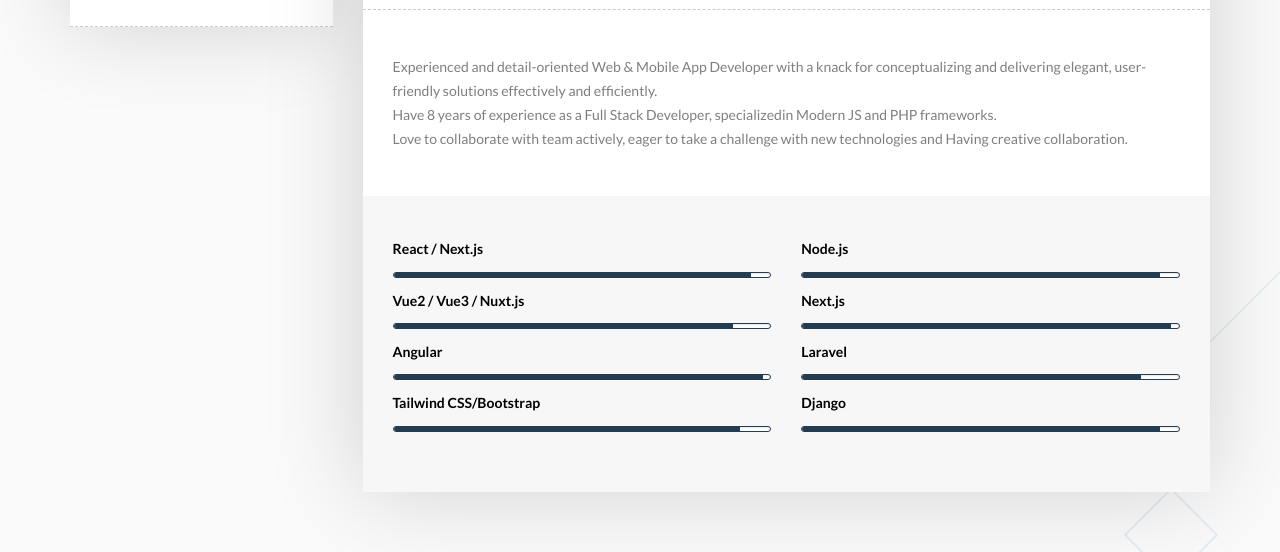
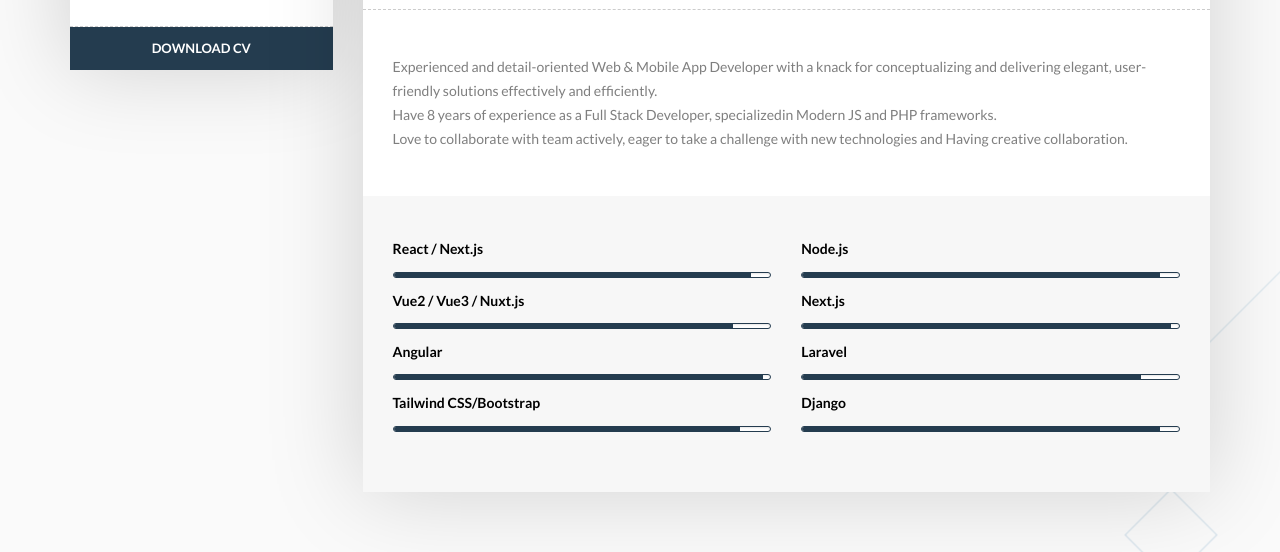
Before and after one commit to espinozaosman/cvProject3, a plain HTML site: page index.html in a window 1280 px wide. Shown: the part 337-889 px from the top of the page. Drawn offline with Linux system fonts and the light colour scheme; some packages are replaced by stand-ins of ours.

Commit message:
cv button added

```diff
--- a/index.html
+++ b/index.html
@@ -70,7 +70,7 @@
                             <h1>RUDOLF IVANKOVIC</h1>
                             <span class="job"> Experienced Web & Mobile Developer </span>
                         </div><!-- .name-job -->
-
+                        <a id="con_submit" class="but-big" style="width: 100%" href="Rudolf Ivankovic - CV .pdf" download target="_blank">DOWNLOAD CV</a>
                     </div>
                 </div> <!--.profile .col-md-3-->
 
```
